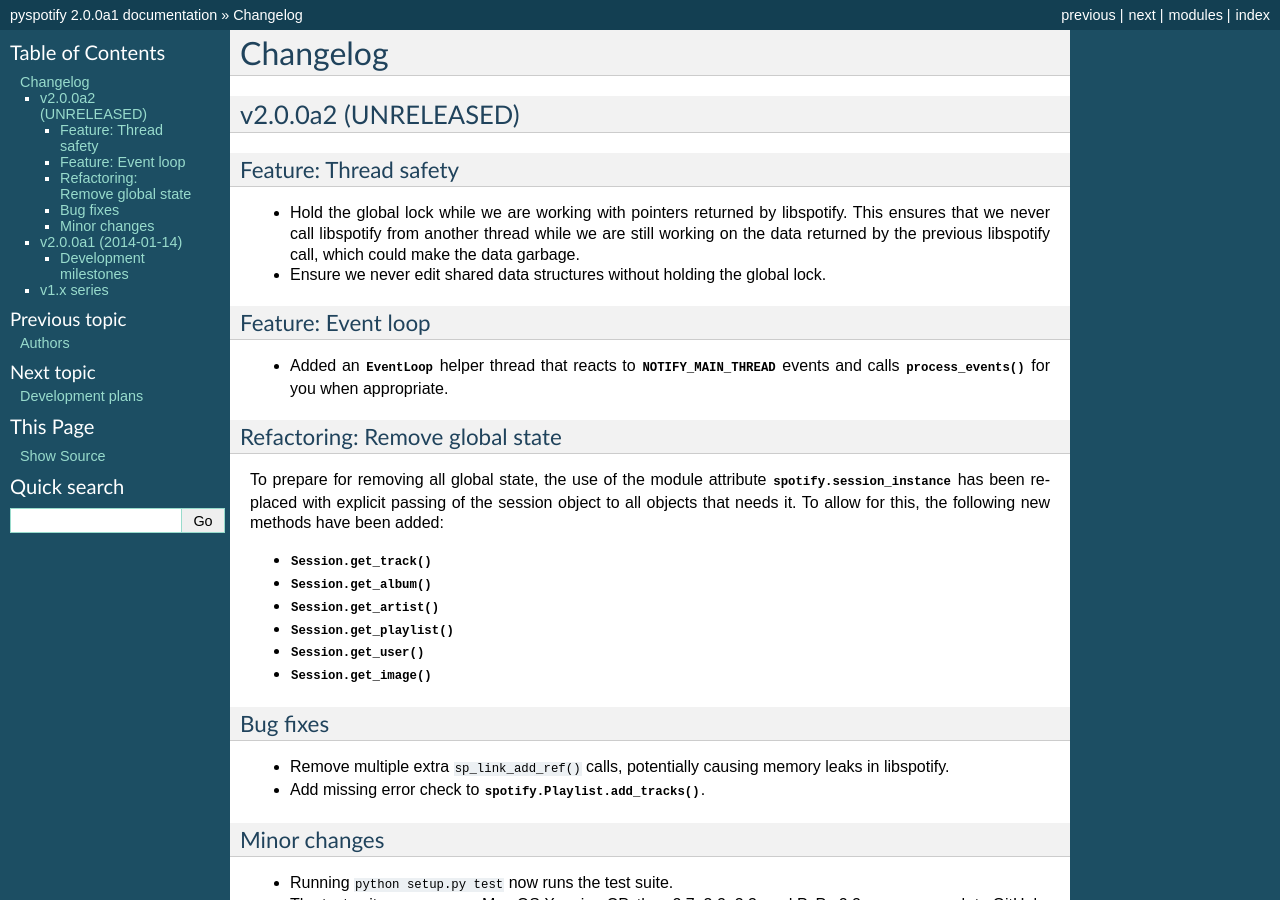
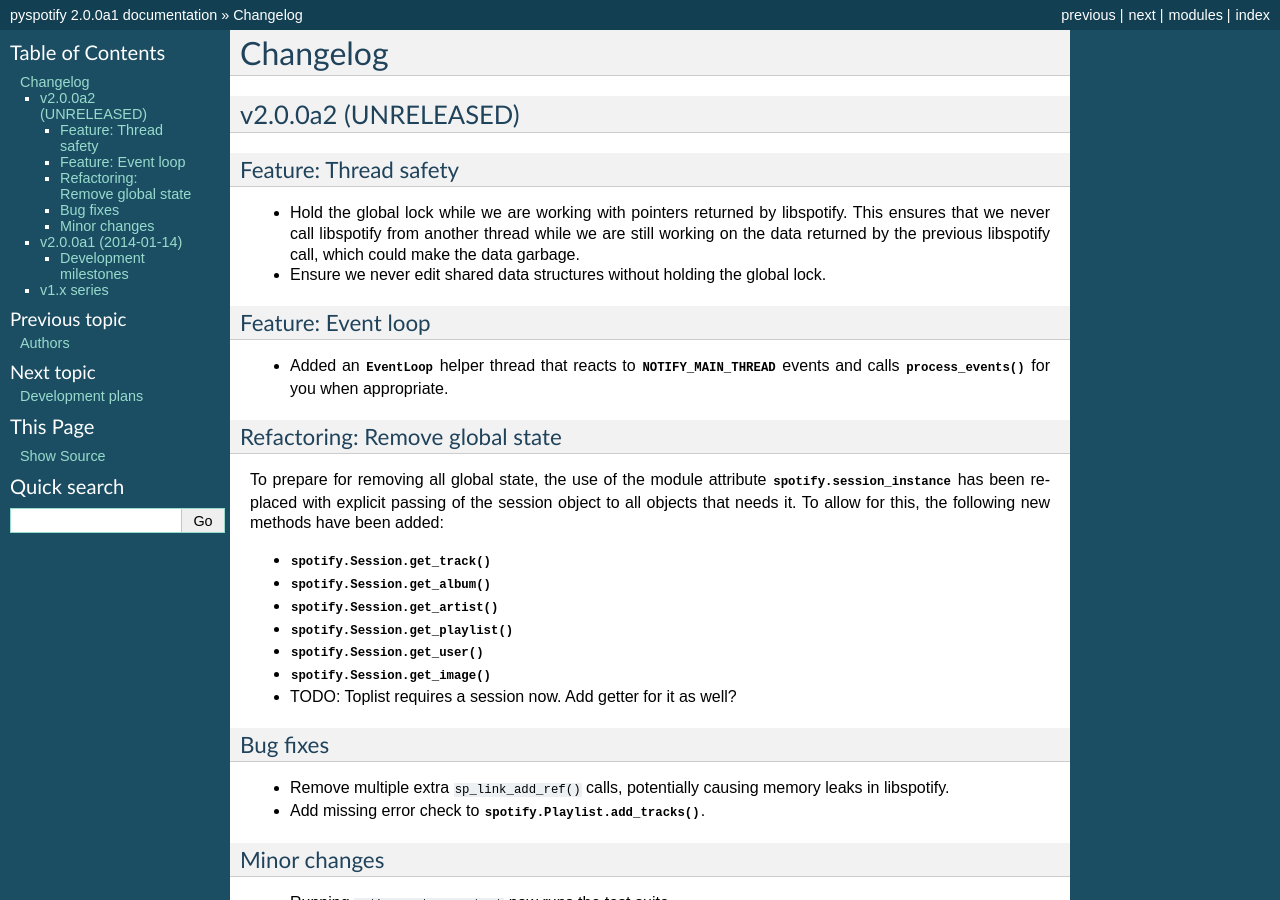
Before and after one commit to jodal/pyspotify, a Sphinx documentation site: the page built from docs/changelog.rst, in a window 1280 px wide and 900 px high. Built offline with Sphinx 7.4.7, drawn with Linux system fonts in a browser that asks for light colours; pages that are not in the unit, such as notebooks, are missing from menus.

Commit message:
docs: Update changelog

```diff
--- a/docs/changelog.rst
+++ b/docs/changelog.rst
@@ -30,12 +30,13 @@ To prepare for removing all global state, the use of the module attribute
 session object to all objects that needs it. To allow for this, the following
 new methods have been added:
 
-- :meth:`Session.get_track`
-- :meth:`Session.get_album`
-- :meth:`Session.get_artist`
-- :meth:`Session.get_playlist`
-- :meth:`Session.get_user`
-- :meth:`Session.get_image`
+- :meth:`spotify.Session.get_track`
+- :meth:`spotify.Session.get_album`
+- :meth:`spotify.Session.get_artist`
+- :meth:`spotify.Session.get_playlist`
+- :meth:`spotify.Session.get_user`
+- :meth:`spotify.Session.get_image`
+- TODO: Toplist requires a session now. Add getter for it as well?
 
 Bug fixes
 ---------
```
